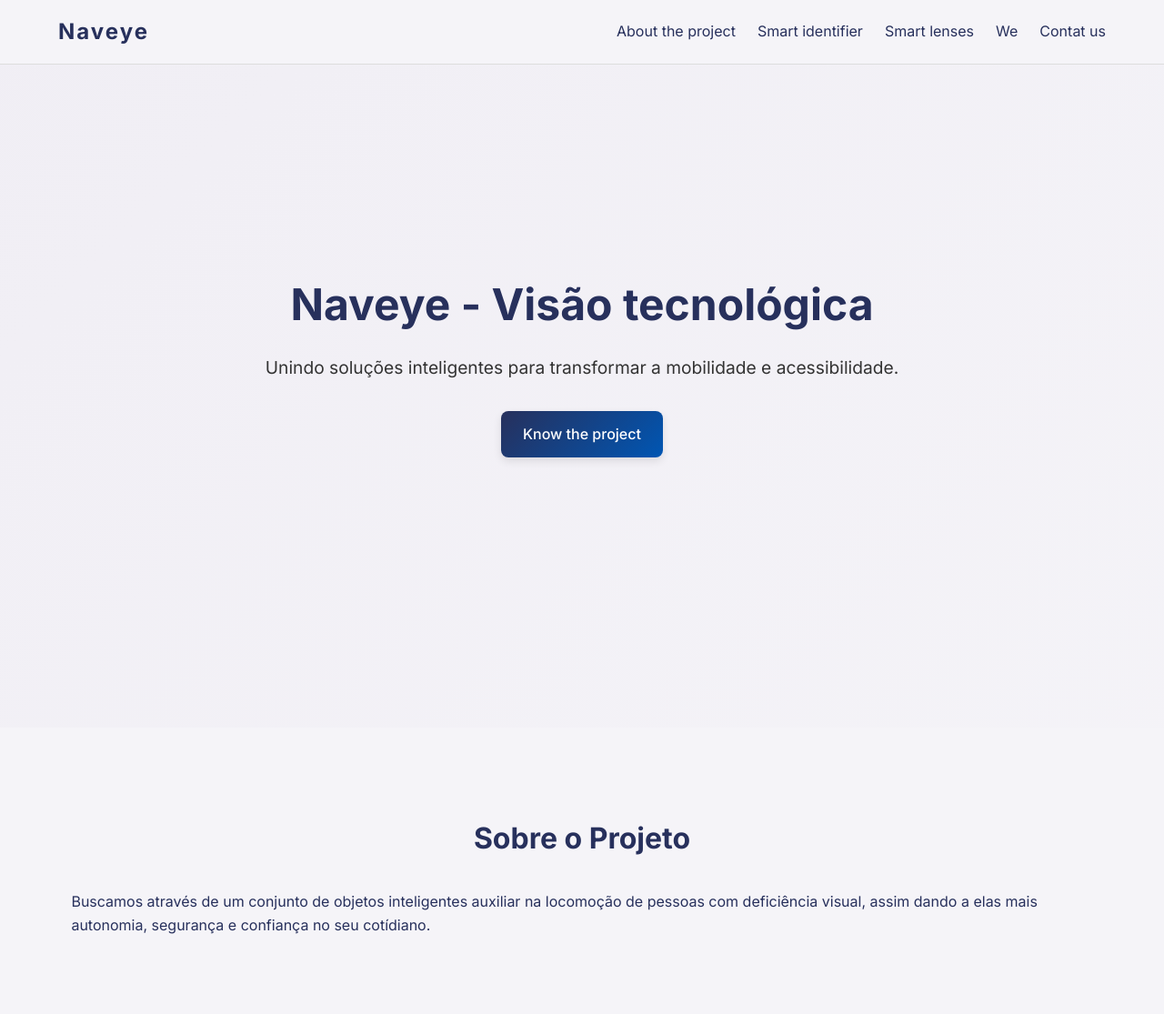
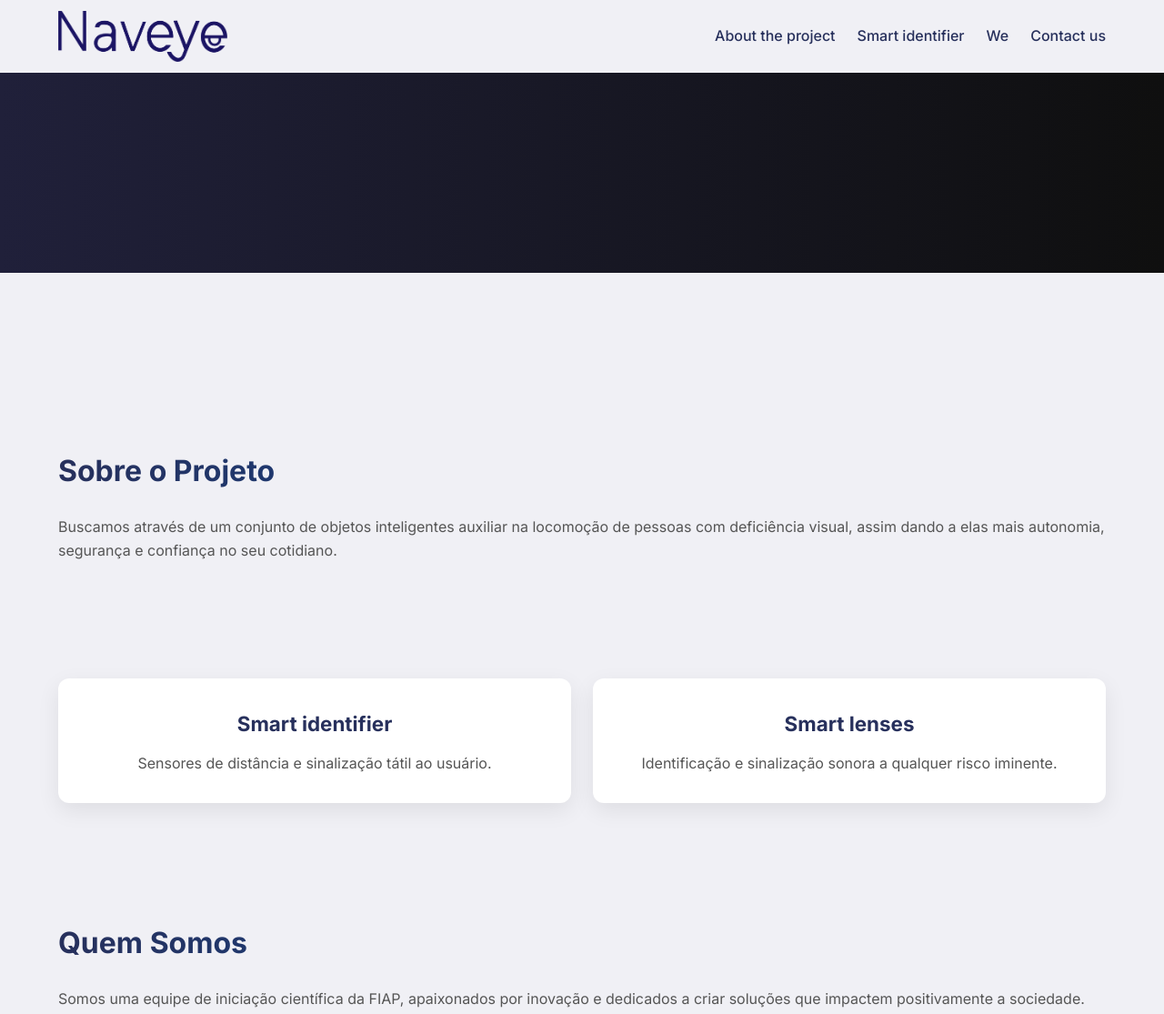
Before and after one commit to SartoreTandih/naveye, a plain HTML site: page index.html in a window 1280 px wide. Shown: the top 1115 px of the page at 91% size. Drawn offline with Linux system fonts and the light colour scheme.

Commit message:
Atualizandodetalhes de estilo, posição e animações

```diff
--- a/index.html
+++ b/index.html
@@ -1,8 +1,8 @@
 <!DOCTYPE html>
 <html lang="pt-BR">
 <head>
-  <meta charset="UTF-8">
-  <meta name="viewport" content="width=device-width, initial-scale=1.0">
+  <meta charset="UTF-8" />
+  <meta name="viewport" content="width=device-width, initial-scale=1.0" />
   <title>Naveye</title>
 
   <!-- Fonte Inter -->
@@ -15,28 +15,30 @@
   <!-- Header -->
   <header>
     <div class="container header-content">
-      <div class="logo">Naveye</div>
+      <a href="index.html" class="logo" aria-label="Naveye — Início">
+        <img src="img/LogoHead.png" alt="Logotipo Naveye">
+      </a>
+
       <nav>
         <ul class="nav-links">
           <li><a href="#projeto">About the project</a></li>
-          <li><a href="#bengala">Smart identifier</a></li>
-          <li><a href="#oculos">Smart lenses</a></li>
+          <li><a href="#bengala-oculos">Smart identifier</a></li>
           <li><a href="#quem-somos">We</a></li>
-          <li><a href="#contato">Contat us</a></li>
+          <li><a href="#contato">Contact us</a></li>
         </ul>
       </nav>
-      <div class="burger" style="display:none;cursor:pointer;">
-        ☰
-      </div>
+
+      <div class="burger" style="display:none;cursor:pointer;">☰</div>
     </div>
   </header>
 
+  <!-- Banner -->
+  <div class="Banner"></div>
+
   <!-- Hero -->
-  <section class="hero">
-    <div class="hero-content">
-      <h1> Naveye - Visão tecnológica</h1>
-      <p>Unindo soluções inteligentes para transformar a mobilidade e acessibilidade.</p>
-      <a href="#projeto" class="btn"> Know the project </a>
+  <section class="hero section">
+    <div class="container hero-content">
+      <!-- Espaço para futuro conteúdo -->
     </div>
   </section>
 
@@ -44,23 +46,21 @@
   <section id="projeto" class="section">
     <div class="container">
       <h2>Sobre o Projeto</h2>
-      <p>
-        Buscamos através de um conjunto de objetos inteligentes auxiliar na locomoção de pessoas com deficiência visual, assim dando a elas mais autonomia, segurança e confiança  no seu cotídiano.
-      </p>
+      <p>Buscamos através de um conjunto de objetos inteligentes auxiliar na locomoção de pessoas com deficiência visual, assim dando a elas mais autonomia, segurança e confiança no seu cotidiano.</p>
     </div>
   </section>
 
-  <!-- Bengala e Óculos com cards -->
+  <!-- Cards Smart -->
   <section id="bengala-oculos" class="section alt">
     <div class="container">
       <div class="cards">
         <div class="card">
           <h3>Smart identifier</h3>
-          <p> Sensores de distância e sinalização tátil ao usuário.</p>
+          <p>Sensores de distância e sinalização tátil ao usuário.</p>
         </div>
         <div class="card">
           <h3>Smart lenses</h3>
-          <p> Identificação e sinalização sonora a qualquer risco eminente</p>
+          <p>Identificação e sinalização sonora a qualquer risco iminente.</p>
         </div>
       </div>
     </div>
@@ -70,10 +70,7 @@
   <section id="quem-somos" class="section">
     <div class="container">
       <h2>Quem Somos</h2>
-      <p>
-        Somos uma equipe de iniciação ciêntífica da FIAP, apaixonados por inovação e dedicados a criar
-        soluções que impactem positivamente a sociedade.
-      </p>
+      <p>Somos uma equipe de iniciação científica da FIAP, apaixonados por inovação e dedicados a criar soluções que impactem positivamente a sociedade.</p>
     </div>
   </section>
 
@@ -82,6 +79,7 @@
     <div class="container">
       <h2>Contato</h2>
       <p>Tem dúvidas, sugestões ou gostaria de falar com a gente? Preencha o formulário abaixo:</p>
+
       <form class="contact-form" action="https://formspree.io/f/xrbanaaw" method="POST">
         <input type="text" name="nome" placeholder="Seu nome" required>
         <input type="email" name="email" placeholder="Seu email" required>
@@ -92,30 +90,74 @@
     </div>
   </section>
 
-  <!-- Rodapé -->
+  <!-- Footer -->
   <footer>
     <div class="container footer-content">
       <p>© 2025 Naveye - Todos os direitos reservados</p>
-      <ul class="footer-links">
-      </ul>
     </div>
   </footer>
 
+  <!-- Botão voltar ao topo -->
+  <button id="backToTop" aria-label="Voltar ao topo">↑</button>
+
   <!-- Scripts -->
   <script>
-    // Header sombra ao rolar
+    // Header scroll
     window.addEventListener('scroll', () => {
       document.querySelector('header').classList.toggle('scrolled', window.scrollY > 50);
     });
 
-    // Formspree
+    // Botão voltar ao topo
+    const backToTop = document.getElementById('backToTop');
+    window.addEventListener('scroll', () => {
+      if(window.scrollY > 300) backToTop.style.display = 'block';
+      else backToTop.style.display = 'none';
+    });
+    backToTop.addEventListener('click', () => {
+      window.scrollTo({ top: 0, behavior: 'smooth' });
+    });
+
+    // Menu hamburger
+    const burger = document.querySelector('.burger');
+    const nav = document.querySelector('.nav-links');
+    if (burger) {
+      burger.addEventListener('click', () => nav.classList.toggle('nav-active'));
+      function toggleBurger() {
+        if (window.innerWidth <= 768) burger.style.display = 'block';
+        else { burger.style.display = 'none'; nav.classList.remove('nav-active'); }
+      }
+      window.addEventListener('resize', toggleBurger);
+      window.addEventListener('load', toggleBurger);
+    }
+
+    // Scroll reveal: cards e seções
+    const cards = document.querySelectorAll('.card');
+    const sections = document.querySelectorAll('.section');
+
+    function revealOnScroll() {
+      const triggerBottom = window.innerHeight * 0.85;
+
+      cards.forEach(card => {
+        const cardTop = card.getBoundingClientRect().top;
+        if(cardTop < triggerBottom) card.classList.add('visible');
+      });
+
+      sections.forEach(section => {
+        const sectionTop = section.getBoundingClientRect().top;
+        if(sectionTop < triggerBottom) section.classList.add('visible');
+      });
+    }
+
+    window.addEventListener('scroll', revealOnScroll);
+    window.addEventListener('load', revealOnScroll);
+
+    // Formspree submit
     const form = document.querySelector(".contact-form");
     const statusMsg = document.querySelector(".form-status");
-
+    if (form) {
       form.addEventListener("submit", function (e) {
         e.preventDefault();
         const data = new FormData(form);
-
         fetch(form.action, {
           method: form.method,
           body: data,
@@ -134,37 +176,7 @@
           statusMsg.style.color = "red";
         });
       });
-
-    // Animação fade-in do formulário
-    const formSection = document.querySelector(".contact-form");
-    const observer = new IntersectionObserver(entries => {
-      entries.forEach(entry => {
-        if (entry.isIntersecting) {
-          formSection.classList.add("visible");
-          observer.unobserve(formSection);
     }
-      });
-    });
-    observer.observe(formSection);
-
-    // Menu mobile (hamburger)
-     const burger = document.querySelector('.burger');
-    const nav = document.querySelector('.nav-links');
-    burger.addEventListener('click', () => {
-      nav.classList.toggle('nav-active');
-    });
-
-    // Mostrar burger só em telas pequenas
-    function toggleBurger() {
-      if(window.innerWidth <= 768){
-        burger.style.display = 'block';
-      } else {
-        burger.style.display = 'none';
-        nav.classList.remove('nav-active');
-      }
-    }
-     window.addEventListener('resize', toggleBurger);
-    window.addEventListener('load', toggleBurger);
   </script>
 </body>
 </html>
--- a/styles.css
+++ b/styles.css
@@ -1,248 +1,145 @@
-/* Reset básico */
-* {
-  margin: 0;
-  padding: 0;
-  box-sizing: border-box;
-}
+/* RESET */
+* { margin:0; padding:0; box-sizing:border-box; }
 
 body {
   font-family: "Inter", sans-serif;
-  background-color: #F5F4F8;
-  color: #27305C;
   line-height: 1.6;
+  background: #f0f0f5;
+  color: #1a1a4b;
+  text-align: center;
+  scroll-behavior: smooth;
 }
 
-
+/* CONTAINER */
 .container {
   width: 90%;
   max-width: 1200px;
-  margin: auto;
+  margin: 0 auto;
+  text-align: left;
 }
 
-
-header {
-  background: #F5F4F8;
-  padding: 1rem 0;
-  position: fixed;
-  top: 0;
-  width: 100%;
-  z-index: 1000;
-  border-bottom: 1px solid #ddd;
-  transition: box-shadow 0.3s;
-}
-header.scrolled {
-  box-shadow: 0 4px 15px rgba(0,0,0,0.08);
+/* HEADER */
+.header-content {
+  display: flex;
+  align-items: center;
+  justify-content: space-between;
+  gap: 20px;
+  padding: 12px 0;
+  position: relative;
+  z-index: 10;
+  background: transparent;
+  transition: background 0.3s, padding 0.3s;
 }
 
-.header-content {
-  display: flex;
-  justify-content: space-between;
-  align-items: center;
+header.scrolled {
+  background: #fff;
+  padding: 8px 0;
+  box-shadow: 0 2px 10px rgba(0,0,0,0.1);
 }
 
-.logo {
-  font-size: 1.5rem;
-  font-weight: bold;
-  color: #27305C;
-  letter-spacing: 2px;
+/* LOGO */
+.logo img { display: block; max-height: 56px; width: auto; }
+
+/* NAV */
+.nav-links { list-style: none; display: flex; gap: 1.5rem; align-items: center; }
+.nav-links a { text-decoration: none; color: #27305C; font-weight: 500; transition: color 0.3s; }
+.nav-links a:hover { color: #0056B3; }
+
+/* BANNER */
+.Banner { width: 100%; height: 220px; background: linear-gradient(90deg, #20203a, #0f0f0f); }
+
+/* SEÇÕES */
+.section {
+  padding: 4rem 0;
+  display: flex;
+  flex-direction: column;
+  align-items: center;
+  justify-content: center;
+  gap: 2rem;
+  opacity: 0;
+  transform: translateY(50px);
+  transition: all 0.8s ease-out;
+}
+.section.visible {
+  opacity: 1;
+  transform: translateY(0);
+}
+.section h2 {
+  font-size: 2rem;
+  background: linear-gradient(90deg,#27305C,#0056B3);
+  -webkit-background-clip: text;
+  -webkit-text-fill-color: transparent;
+  margin-bottom:1.5rem;
+}
+.section p {
+  font-size: 1rem;
+  color:#555;
+  line-height:1.6;
 }
 
-.nav-links {
-  list-style: none;
+/* CARDS */
+.cards {
   display: flex;
   gap: 1.5rem;
+  flex-wrap: wrap;
+  justify-content: center;
+}
+.card {
+  flex: 1 1 250px;
+  background:#fff;
+  padding: 2rem;
+  border-radius: 12px;
+  box-shadow: 0 8px 25px rgba(0,0,0,0.08);
+  text-align: center;
+  transition: transform 0.4s ease, box-shadow 0.4s ease, opacity 0.6s ease;
+  opacity: 0;
+  transform: translateY(50px);
+}
+.card.visible {
+  opacity: 1;
+  transform: translateY(0);
+}
+.card h3 { font-size: 1.4rem; margin-bottom: 0.8rem; color:#27305C; }
+.card p { font-size: 1rem; color:#555; line-height:1.5; }
+.card:hover {
+  transform: translateY(-10px);
+  box-shadow: 0 15px 30px rgba(0,0,0,0.15);
 }
 
-.nav-links a {
-  text-decoration: none;
-  color: #27305C;
-  transition: color 0.3s;
-}
-
-.nav-links a:hover {
-  color: #0056B3;
-}
-
-
-.hero {
-  height: 100vh;
+/* CONTATO */
+#contato .container {
   display: flex;
+  flex-direction: column;
   align-items: center;
   justify-content: center;
   text-align: center;
-  padding: 0 1rem;
-  background: linear-gradient(135deg, #EDEAF2, #F5F4F8);
-  background-size: 200% 200%;
-  animation: gradientShift 12s ease infinite;
 }
+.contact-form { display:flex; flex-direction:column; gap:1rem; max-width:520px; width:100%; }
+.contact-form input, .contact-form textarea { padding:1rem; border:1px solid #ddd; border-radius:8px; font-size:1rem; }
+.btn {
+  padding:0.8rem 1.5rem; border:none; border-radius:8px;
+  background:#27305C; color:#fff; font-weight:500;
+  cursor:pointer; transition: all 0.3s ease;
+}
+.btn:hover { background:#0056B3; transform: translateY(-2px); }
 
-@keyframes gradientShift {
-  0% { background-position: 0% 50%; }
-  50% { background-position: 100% 50%; }
-  100% { background-position: 0% 50%; }
+/* FOOTER */
+footer { padding: 2rem 0; background: #27305C; color:#fff; text-align:center; }
+
+/* BOTÃO VOLTAR AO TOPO */
+#backToTop {
+  position: fixed; bottom:30px; right:30px;
+  background: #27305C; color:#fff;
+  border:none; padding:0.8rem 1rem; border-radius:50px;
+  cursor:pointer; font-size:1.2rem; display:none;
+  box-shadow: 0 6px 15px rgba(0,0,0,0.2); transition: background 0.3s, transform 0.3s; z-index:1000;
 }
+#backToTop:hover { background:#0056B3; transform: translateY(-3px); }
 
-.hero h1 {
-  font-size: 3rem;
-  margin-bottom: 1rem;
-  color: #27305C;
+/* RESPONSIVO */
+@media (max-width:768px){
+  .logo img { max-height:44px; }
+  .nav-links { display:none; }
+  .nav-links.nav-active { display:flex; flex-direction:column; background:#fff; padding:1rem; position:absolute; right:20px; top:64px; box-shadow:0 6px 20px rgba(0,0,0,0.08); }
+  .cards { flex-direction:column; gap:1rem; }
 }
-
-.hero p {
-  font-size: 1.2rem;
-  margin-bottom: 2rem;
-  max-width: 700px;
-  margin-left: auto;
-  margin-right: auto;
-  color: #333;
-}
-
-.btn {
-  display: inline-block;
-  padding: 0.8rem 1.5rem;
-  background: linear-gradient(135deg, #27305C, #0056B3);
-  color: #fff;
-  text-decoration: none;
-  border-radius: 8px;
-  font-weight: 500;
-  transition: transform 0.2s ease, box-shadow 0.3s;
-  border: none;
-  cursor: pointer;
-  box-shadow: 0 4px 10px rgba(0,0,0,0.1);
-}
-
-.btn:hover {
-  transform: scale(1.05);
-  box-shadow: 0 8px 20px rgba(0,0,0,0.15);
-}
-
-
-/* Sessões */
-.section {
-  padding: 6rem 1rem;
-}
-
-.section h2 {
-  font-size: 2rem;
-  margin-bottom: 2rem;
-  color: #27305C;
-  text-align: center;
-}
-
-.section.alt {
-  background: #EDEAF2;
-}
-
-/* Cards para Bengala e Óculos */
-.cards {
-  display: flex;
-  gap: 2rem;
-  flex-wrap: wrap;
-  justify-content: center;
-}
-
-.card {
-  flex: 1;
-  min-width: 250px;
-  background: #fff;
-  padding: 2rem;
-  border-radius: 12px;
-  box-shadow: 0 4px 20px rgba(0,0,0,0.05);
-  transition: transform 0.3s ease, box-shadow 0.3s ease;
-  text-align: center;
-}
-
-.card:hover {
-  transform: translateY(-5px);
-  box-shadow: 0 8px 25px rgba(0,0,0,0.1);
-}
-
-
-/* Formulário de Contato */
-.contact-form {
-  margin-top: 2rem;
-  display: flex;
-  flex-direction: column;
-  gap: 1rem;
-  opacity: 0;
-  transform: translateY(20px);
-  transition: all 0.6s ease;
-}
-
-.contact-form.visible {
-  opacity: 1;
-  transform: translateY(0);
-}
-
-.contact-form input, .contact-form textarea {
-  padding: 0.8rem;
-  border: none;
-  border-bottom: 2px solid #ccc;
-  border-radius: 0;
-  background: #fff;
-  color: #27305C;
-font-size: 1rem;
-  outline: none;
-  transition: transform 0.2s ease, border-color 0.3s ease, background 0.3s ease;
-}
-
-.contact-form input:focus, .contact-form textarea:focus {
-  border-bottom-color: #0056B3;
-  transform: translateY(-2px);
-  background: #F9F9FC;
-}
-
-.form-status {
-  margin-top: 1rem;
-  font-size: 0.95rem;
-  text-align: center;
-}
-
-
-/* Rodapé */
-footer {
-  background: #EDEAF2;
-  padding: 2rem 1rem;
-  text-align: center;
-  border-top: 1px solid #ddd;
-  color: #27305C;
-}
-
-.footer-content {
-  display: flex;
-  flex-direction: column;
-  gap: 1rem;
-}
-
-.footer-links {
-  list-style: none;
-  display: flex;
-  justify-content: center;
-  gap: 1.5rem;
-}
-
-.footer-links a {
-  color: #27305C;
-  text-decoration: none;
-  transition: color 0.3s;
-}
-
-.footer-links a:hover {
-  color: #0056B3;
-}
-
-/* Responsividade */
-@media (max-width: 768px) {
-  .nav-links {
-    flex-direction: column;
-    background: #F5F4F8;
-    padding: 1rem;
-    display: none;
-  }
-  .nav-links.nav-active {
-    display: flex;
-  }
-  .hero h1 {
-    font-size: 2rem;
-  }
-}
```
Also changed, not shown: img/LogoHead.png (added), img/Logoatlzd.png (added). Lines whose indentation alone changed are shown as unchanged.
